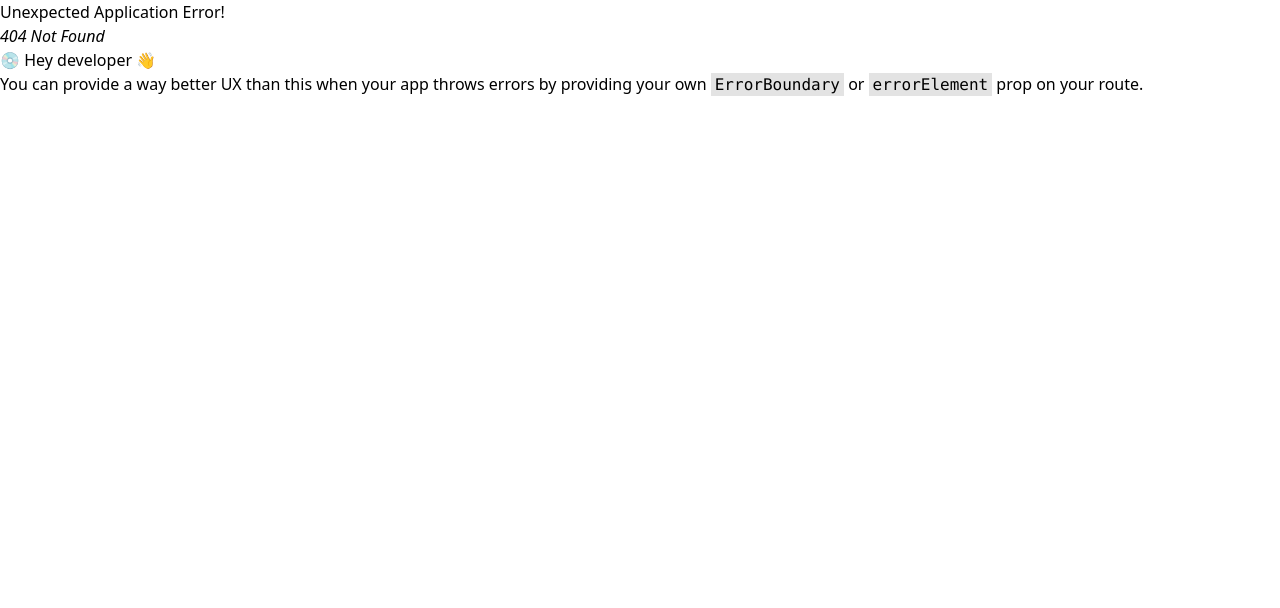
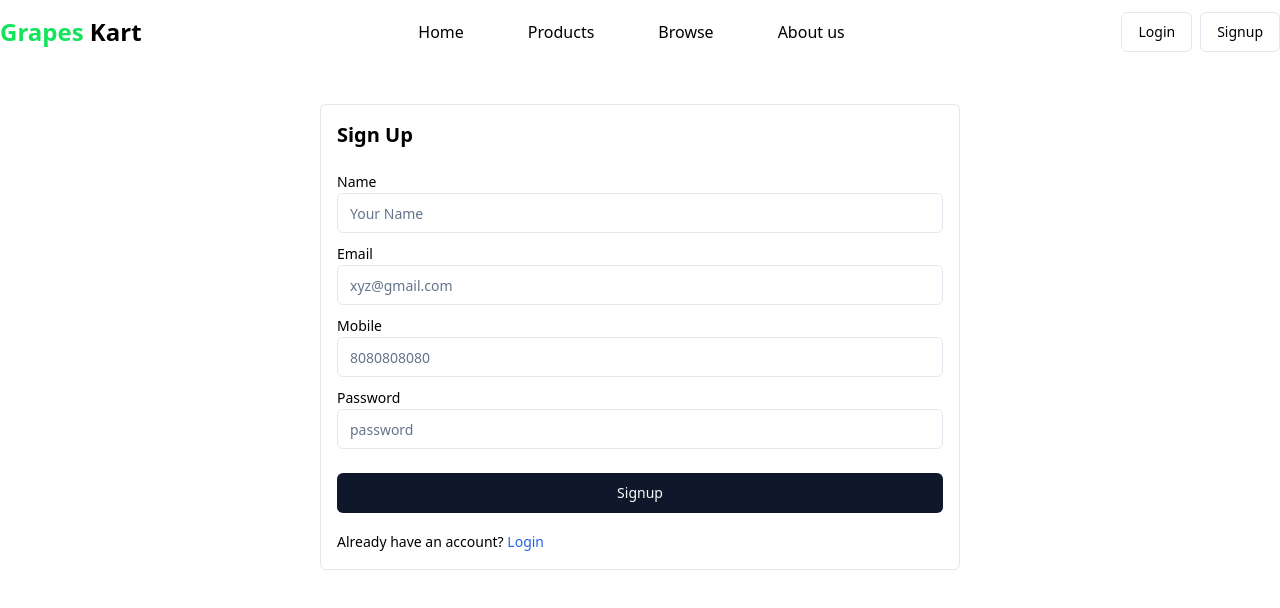
Before and after one commit to maheshraut07/Kadam-s-Project, a React (Vite) app in the folder Client/: page /signup in a window 1280 px wide. Before the commit this address had no page. Shown: the top 608 px of the page. Built offline with nearby package versions, Linux system fonts and the light colour scheme.

Commit message:
login and signup page added

```diff
--- a/Client/package.json
+++ b/Client/package.json
@@ -10,6 +10,7 @@
     "preview": "vite preview"
   },
   "dependencies": {
+    "@radix-ui/react-label": "^2.1.1",
     "@radix-ui/react-popover": "^1.1.4",
     "@radix-ui/react-slot": "^1.1.1",
     "class-variance-authority": "^0.7.1",
--- /dev/null
+++ b/Client/src/components/auth/Login.jsx
@@ -0,0 +1,70 @@
+import React, { useEffect, useState } from "react";
+import Navbar from "../shared/Navbar";
+import { Label } from "../ui/label";
+import { Input } from "../ui/input";
+import { Button } from "../ui/button";
+import { Link, useNavigate } from "react-router-dom";
+
+const Login = () => {
+
+  const [input, setInput] = useState({
+    mobile: "",
+    password: "",
+  });
+
+  const changeEventHandler = (e) => {
+    setInput({ ...input, [e.target.name]: e.target.value });
+  };
+
+  const submitHandler = async (e) => {
+    e.preventDefault();
+}
+
+
+  return (
+    <div>
+      <Navbar />
+      <div className="flex items-center justify-center max-w-7xl mx-auto">
+        <form
+          onSubmit={submitHandler}
+          className="w-1/2 border border-gray-200 rounded-md p-4 my-10"
+        >
+          <h1 className="font-bold text-xl mb-5">Login</h1>
+          <div className="my-2">
+            <Label>Mobile</Label>
+            <Input
+              type="text"
+              value={input.mobile}
+              name="mobile"
+              onChange={changeEventHandler}
+              placeholder="8080808080"
+            />
+          </div>
+
+          <div className="my-2">
+            <Label>Password</Label>
+            <Input
+              type="password"
+              value={input.password}
+              name="password"
+              onChange={changeEventHandler}
+              placeholder="password"
+            />
+          </div>
+          <Button type="submit" className="w-full my-4 ">
+            Login
+          </Button>
+
+          <span className="text-sm">
+            Don't have an account?{" "}
+            <Link to="/signup" className="text-blue-600">
+              Signup
+            </Link>
+          </span>
+        </form>
+      </div>
+    </div>
+  );
+};
+
+export default Login;
--- /dev/null
+++ b/Client/src/components/auth/Signup.jsx
@@ -0,0 +1,85 @@
+import React, { useState } from 'react'
+import Navbar from '../shared/Navbar'
+import { Label } from '../ui/label'
+import { Input } from '../ui/input'
+import { Button } from '../ui/button'
+import { Link, useNavigate } from 'react-router-dom'
+
+const Signup = () => {
+
+    const [input, setInput] = useState({
+        name: "",
+        mobile: "",
+        email: "",
+        password: "",
+    });
+
+    const changeEventHandler = (e) => {
+        setInput({ ...input, [e.target.name]: e.target.value });
+    }
+
+    const submitHandler = async (e) => {
+        e.preventDefault();
+        const formData = new FormData();    //formdata object
+        formData.append("name", input.name);
+        formData.append("email", input.email);
+        formData.append("mobile", input.mobile);
+        formData.append("password", input.password);
+
+    }
+
+    return (
+        <div>
+            <Navbar />
+            <div className='flex items-center justify-center max-w-7xl mx-auto'>
+                <form onSubmit={submitHandler} className='w-1/2 border border-gray-200 rounded-md p-4 my-10'>
+                    <h1 className='font-bold text-xl mb-5'>Sign Up</h1>
+                    <div className='my-2'>
+                        <Label>Name</Label>
+                        <Input
+                            type="text"
+                            value={input.name}
+                            name="name"
+                            onChange={changeEventHandler}
+                            placeholder="Your Name"
+                        />
+                    </div>
+                    <div className='my-2'>
+                        <Label>Email</Label>
+                        <Input
+                            type="email"
+                            value={input.email}
+                            name="email"
+                            onChange={changeEventHandler}
+                            placeholder="xyz@gmail.com"
+                        />
+                    </div>
+                    <div className='my-2'>
+                        <Label>Mobile</Label>
+                        <Input
+                            type="text"
+                            value={input.mobile}
+                            name="mobile"
+                            onChange={changeEventHandler}
+                            placeholder="8080808080"
+                        />
+                    </div>
+                    <div className='my-2'>
+                        <Label>Password</Label>
+                        <Input
+                            type="password"
+                            value={input.password}
+                            name="password"
+                            onChange={changeEventHandler}
+                            placeholder="password"
+                        />
+                    </div>
+                    <Button type="submit" className="w-full my-4 ">Signup</Button>
+                 <span className='text-sm'>Already have an account? <Link to="/login" className='text-blue-600'>Login</Link></span>
+                </form>
+            </div>
+        </div>
+    )
+}
+
+export default Signup
--- /dev/null
+++ b/Client/src/components/ui/input.jsx
@@ -0,0 +1,19 @@
+import * as React from "react"
+
+import { cn } from "@/lib/utils"
+
+const Input = React.forwardRef(({ className, type, ...props }, ref) => {
+  return (
+    (<input
+      type={type}
+      className={cn(
+        "flex h-10 w-full rounded-md border border-slate-200 bg-white px-3 py-2 text-base ring-offset-white file:border-0 file:bg-transparent file:text-sm file:font-medium file:text-slate-950 placeholder:text-slate-500 focus-visible:outline-none focus-visible:ring-2 focus-visible:ring-slate-950 focus-visible:ring-offset-2 disabled:cursor-not-allowed disabled:opacity-50 md:text-sm dark:border-slate-800 dark:bg-slate-950 dark:ring-offset-slate-950 dark:file:text-slate-50 dark:placeholder:text-slate-400 dark:focus-visible:ring-slate-300",
+        className
+      )}
+      ref={ref}
+      {...props} />)
+  );
+})
+Input.displayName = "Input"
+
+export { Input }
--- /dev/null
+++ b/Client/src/components/ui/label.jsx
@@ -0,0 +1,16 @@
+import * as React from "react"
+import * as LabelPrimitive from "@radix-ui/react-label"
+import { cva } from "class-variance-authority";
+
+import { cn } from "@/lib/utils"
+
+const labelVariants = cva(
+  "text-sm font-medium leading-none peer-disabled:cursor-not-allowed peer-disabled:opacity-70"
+)
+
+const Label = React.forwardRef(({ className, ...props }, ref) => (
+  <LabelPrimitive.Root ref={ref} className={cn(labelVariants(), className)} {...props} />
+))
+Label.displayName = LabelPrimitive.Root.displayName
+
+export { Label }
```
Also changed, not shown: Client/src/App.jsx (+12 -1 lines), 1 other file (tests, documents, lock files or other folders).
